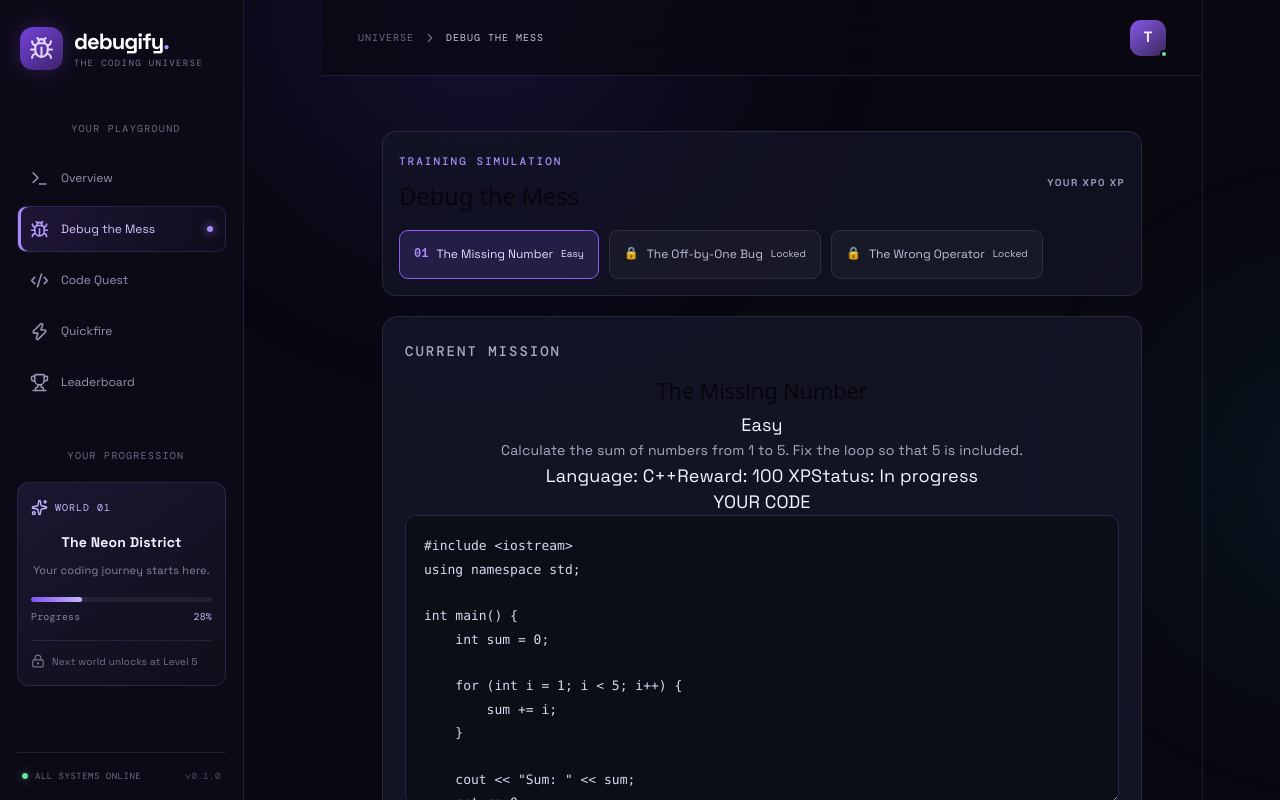
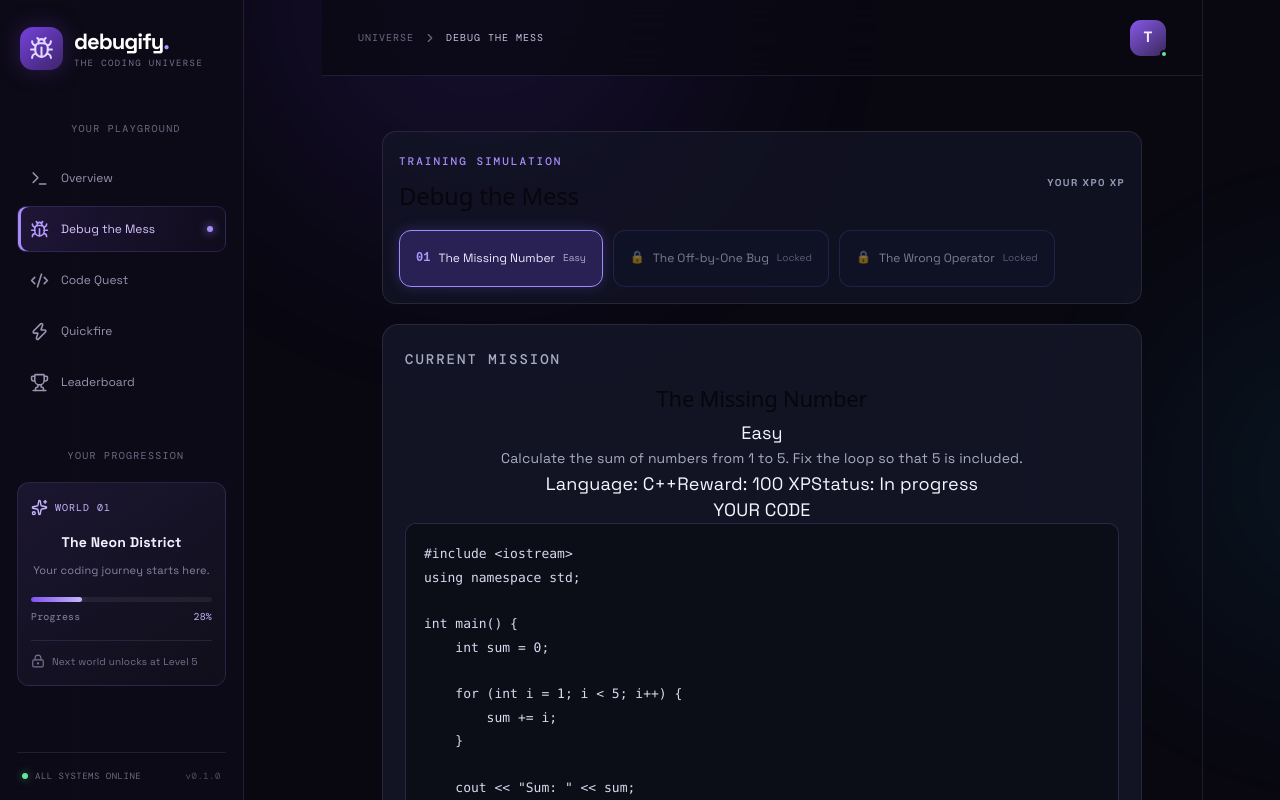
Before and after one commit to tanishaa109/debugify, a React (Vite) app: page / in a window 1280 px wide. Both pictures are taken after a click on the button "Enter the arena". Shown: the top 800 px of the page. Built offline with nearby package versions, Linux system fonts and the light colour scheme.

Commit message:
Restore Debugify mission button styling

```diff
--- a/src/App.css
+++ b/src/App.css
@@ -699,3 +699,55 @@ button:active { transform: scale(.98); }
     padding: 10px 8px;
   }
 }
+
+/* DEBUGIFY - Mission Button Styling Fix */
+
+.level-selector-buttons .level-button {
+  appearance: none;
+  background: rgba(15, 20, 45, 0.85);
+  color: #e8eaff;
+  border: 1px solid rgba(120, 110, 255, 0.35);
+  border-radius: 12px;
+  padding: 14px 16px;
+  cursor: pointer;
+  transition: all 0.25s ease;
+  opacity: 1;
+}
+
+.level-selector-buttons .level-button:hover:not(:disabled) {
+  border-color: #8b7cff;
+  background: rgba(65, 50, 130, 0.35);
+  transform: translateY(-2px);
+  box-shadow: 0 0 16px rgba(125, 100, 255, 0.2);
+}
+
+.level-selector-buttons .level-button.active {
+  border-color: #9b8cff;
+  background: rgba(100, 75, 200, 0.3);
+  box-shadow: 0 0 14px rgba(130, 105, 255, 0.25);
+}
+
+.level-selector-buttons .level-button.completed {
+  border-color: rgba(70, 220, 170, 0.55);
+}
+
+.level-selector-buttons .level-button.locked,
+.level-selector-buttons .level-button:disabled {
+  opacity: 0.5;
+  cursor: not-allowed;
+  transform: none;
+  box-shadow: none;
+}
+
+.level-selector-buttons .level-number {
+  color: #a99aff;
+  font-weight: 700;
+}
+
+.level-selector-buttons .level-button.completed .level-number {
+  color: #55e6b5;
+}
+
+.level-selector-buttons .level-button small {
+  color: #a9a9c7;
+}
```
